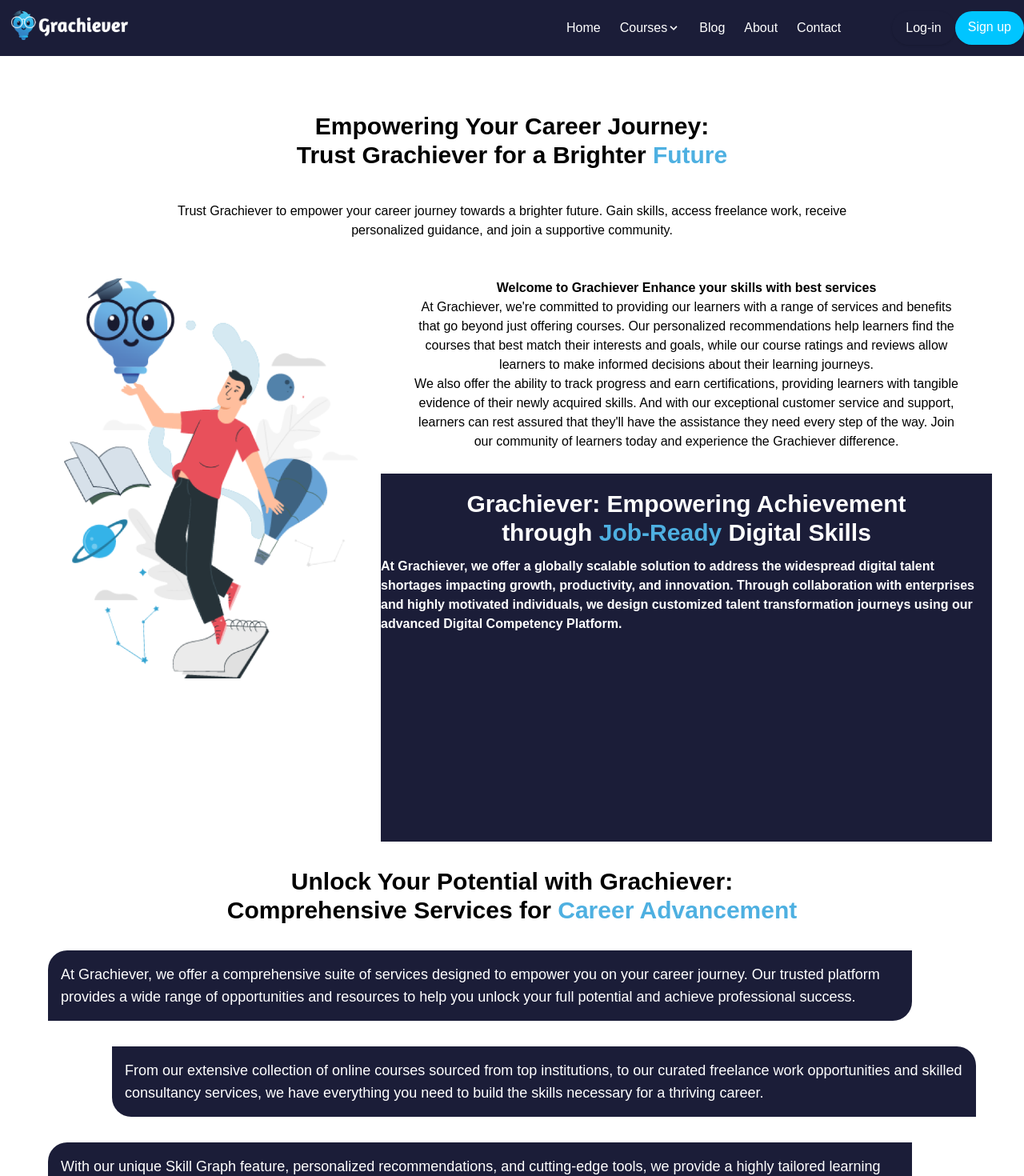
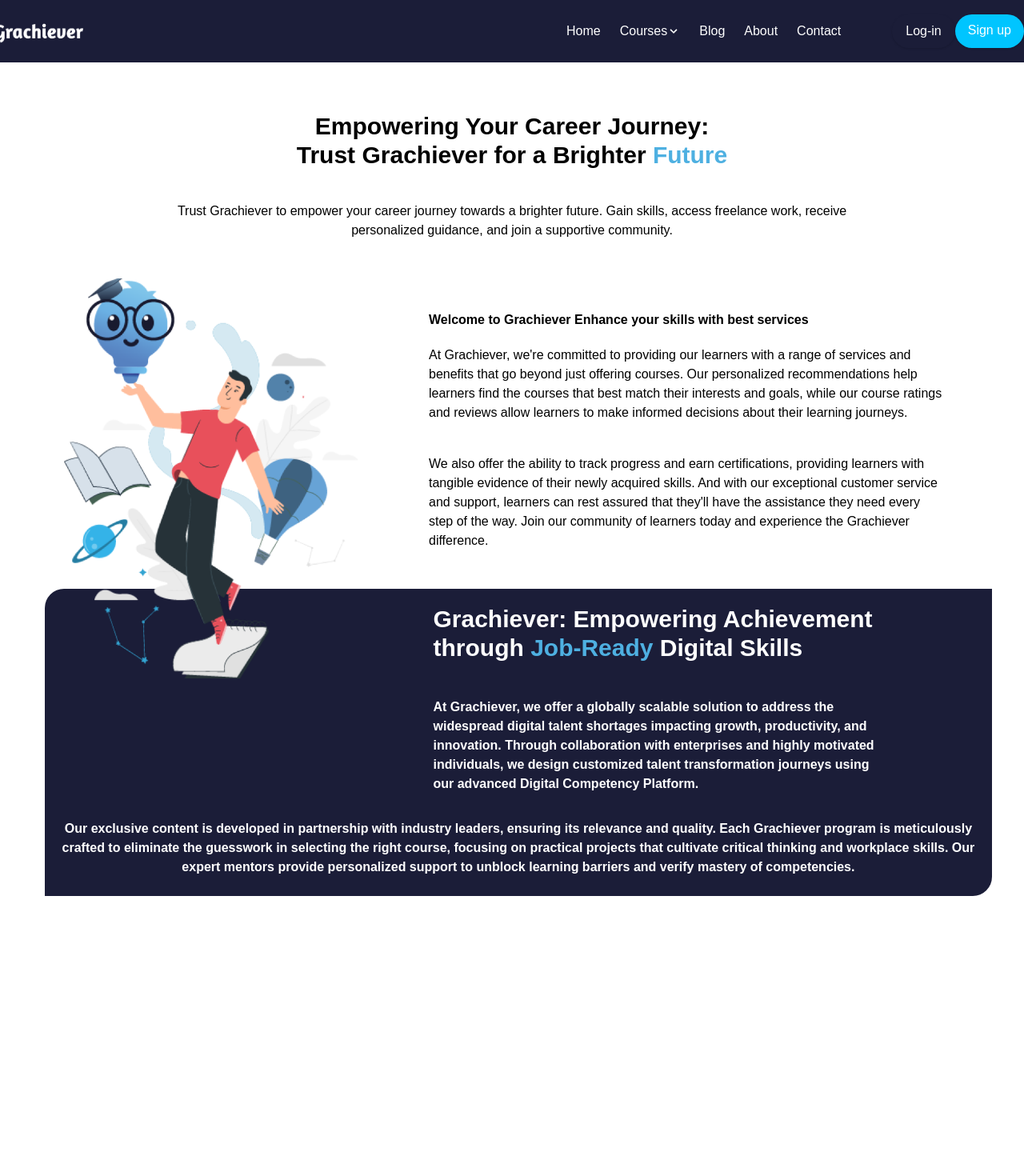
Before and after one commit to Ramnivas9753/Grachiever, a React (Create React App) app: page /about in a window 1280 px wide. Shown: the top 1470 px of the page at 80% size. Built offline with nearby package versions, Linux system fonts and the light colour scheme.

Commit message:
About page

```diff
--- a/src/Components/About.js
+++ b/src/Components/About.js
@@ -10,7 +10,7 @@ function About() {
   return (
     <section className="md:p-10 lg:p-10 mt-20">
 
-      <h1 className="text-3xl font-bold text-center p-3 mt-2">
+      <h1 className="text-2xl md:text-3xl font-bold text-center p-3 mt-2">
         Empowering Your Career Journey: <br />
         Trust Grachiever for a Brighter <span class="text-[#4eb0e1]">Future</span>
       </h1>
@@ -21,23 +21,28 @@ function About() {
 
 
       <section>
-      <div className=" grid-cols-1 md:grid-cols-1 lg:grid-cols-3 w-auto md:h-full grid grid-rows-3 grid-flow-col gap-7 mt-10 ml-10">
-        <div className=" md:h-full row-span-3 ...">
+      <div className=" grid-cols-1 md:grid-cols-1 lg:grid-cols-3 w-auto md:h-full grid grid-rows-3 grid-flow-col gap-7 mt-10 md:ml-10">
+        <div className=" h-auto row-span-3 ... z-20">
           <img src={image1} alt="" />
         </div>
-        <div className=" w-[10] md:h-full mx-10 text-center col-span-2 ..."> <p className="font-bold"> Welcome to Grachiever Enhance your skills with best services</p>
+        <div className=" md:h-full  md:mx-10 col-span-2 ... md:p-5 p-1">
+        <p className="font-bold mt-5"> Welcome to Grachiever Enhance your skills with best services</p>
 
-          <p> At Grachiever, we're committed to providing our learners with a range of services and benefits that go beyond just offering courses. Our personalized recommendations help learners find the courses that best match their interests and goals, while our course ratings and reviews allow learners to make informed decisions about their learning journeys.
-            <br />
+          <p className="mt-5"> At Grachiever, we're committed to providing our learners with a range of services and benefits that go beyond just offering courses. Our personalized recommendations help learners find the courses that best match their interests and goals, while our course ratings and reviews allow learners to make informed decisions about their learning journeys.
+            </p>
+            <p className="mt-10">
           We also offer the ability to track progress and earn certifications, providing learners with tangible evidence of their newly acquired skills. And with our exceptional customer service and support, learners can rest assured that they'll have the assistance they need every step of the way. Join our community of learners today and experience the Grachiever difference.
           </p>
           </div>
-        <div className="bg-[#1b1d38] row-span-2 col-span-2 ...">
-        <h1 className="text-white text-3xl font-bold text-center p-3 mt-2">
+        <div className="bg-[#1b1d38] md:-ml-[55%] h-auto md:w-auto md:h-96 row-span-2 md:col-span-2 ... rounded-br-3xl rounded-tl-3xl ">
+        <h1 className="text-white  md:text-3xl font-bold  p-3 mt-2 md:w-[50%] md:ml-[40%]">
         Grachiever: Empowering Achievement<br /> through <span class="text-[#4eb0e1]">Job-Ready</span> Digital Skills
       </h1>
-      <p className=" text-white font-bold">
+      <p className=" text-white font-bold  p-3 md:w-[50%] mt-5 md:ml-[40%]">
       At Grachiever, we offer a globally scalable solution to address the widespread digital talent shortages impacting growth, productivity, and innovation. Through collaboration with enterprises and highly motivated individuals, we design customized talent transformation journeys using our advanced Digital Competency Platform.
+      </p>
+      <p className="text-white font-semibold md:w-auto  p-5 md:ml-0  md:p-5  md:text-center">
+      Our exclusive content is developed in partnership with industry leaders, ensuring its relevance and quality. Each Grachiever program is meticulously crafted to eliminate the guesswork in selecting the right course, focusing on practical projects that cultivate critical thinking and workplace skills. Our expert mentors provide personalized support to unblock learning barriers and verify mastery of competencies.
       </p>
         </div>
       </div>
@@ -93,7 +98,7 @@ function About() {
  <PremierSection/>
 
 <section>
-  <div className="bg-[#1b1d38] p-5 text-center sm:text-2xl md:text-3xl lg:text-5xl text-white rounded-3xl ">
+  <div className="bg-[#1b1d38] p-5 text-center sm:text-2xl md:text-3xl lg:text-5xl text-white rounded-3xl m-1">
     <h1>Accelerate Your Skills Growth with <br/><span class="text-[#4eb0e1]">Grachiever's Services</span></h1>
   </div>
 </section>
@@ -104,20 +109,20 @@ function About() {
 <div className="flex justify-center ">
   <img src={education} alt="" />
 </div>
-<div className="bg-[#00C5FF] absolute top-7 left-60 sm:text-2xl md:text-3xl text-xs rounded-tl-3xl rounded-br-3xl p-3 font-bold text-center  shadow-[0_10px_10px_-5px_rgba(0,0,0,0.5)] w-max ">
+<div className="bg-[#00C5FF] absolute top-5 left-40 md:left-60 sm:text-2xl md:text-3xl text-xs rounded-tl-3xl rounded-br-3xl p-3 font-bold text-center  shadow-[0_10px_10px_-5px_rgba(0,0,0,0.5)] w-max ">
     <h2>Online Courses</h2>
 </div>
 <br></br>
-<div className="bg-[#F6D93D] absolute top-32 right-20 sm:text-2xl md:text-3xl text-xs rounded-tl-3xl rounded-br-3xl p-3 font-bold text-center  shadow-[0_10px_10px_-5px_rgba(0,0,0,0.5)]  w-max">
+<div className="bg-[#F6D93D] absolute top-5 md:top-32 md:right-20 sm:text-2xl md:text-3xl text-xs rounded-tl-3xl rounded-br-3xl p-3 font-bold text-center  shadow-[0_10px_10px_-5px_rgba(0,0,0,0.5)]  w-max">
     <h1>Skill Graph Feature</h1>
 </div>
 <div className="bg-[#00C5FF] absolute right-20 bottom-40 sm:text-2xl md:text-3xl text-xs rounded-tr-3xl rounded-bl-3xl p-3 font-bold text-center  shadow-[0_10px_10px_-5px_rgba(0,0,0,0.5)]  w-max">
     <h1>Skilled Consultancy Services</h1>
 </div>
-<div className="bg-[#F6D93D] absolute bottom-20 left-20 sm:text-2xl md:text-3xl text-xs rounded-tr-3xl rounded-bl-3xl p-3 font-bold text-center  shadow-[0_10px_10px_-5px_rgba(0,0,0,0.5)]  w-max">
+<div className="bg-[#F6D93D] absolute bottom-20 md:left-20 sm:text-2xl md:text-3xl text-xs rounded-tr-3xl rounded-bl-3xl p-3 font-bold text-center  shadow-[0_10px_10px_-5px_rgba(0,0,0,0.5)]  w-max">
     <h1>Tools & Resources</h1>
 </div>
-<div className="bg-[#F6D93D] absolute bottom-60 left-30  sm:text-2xl md:text-3xl text-xs rounded-tr-3xl rounded-bl-3xl p-3 font-bold text-center  shadow-[0_10px_10px_-5px_rgba(0,0,0,0.5)]  w-max">
+<div className="bg-[#F6D93D] absolute bottom-60 md:bottom-60 left-30  sm:text-2xl md:text-3xl text-xs rounded-tr-3xl rounded-bl-3xl p-3 font-bold text-center  shadow-[0_10px_10px_-5px_rgba(0,0,0,0.5)]  w-max">
     <h1>Freelance Work Opportunities</h1>
 </div>
   </div>
@@ -125,16 +130,16 @@ function About() {
 
 
 <section>
-  <div className=" relative bg-[#1b1d38] p-40  text-center sm:text-2xl md:text-3xl lg:text-5xl  text-white rounded-3xl">
-    <div className="bg-[#E0EBFF] absolute right-7 w-20 h-20 rounded-full"> &nbsp;</div>
+  <div className=" bg-[#1b1d38] p-10 md:p-40 text-center sm:text-2xl md:text-3xl lg:text-5xl  text-white rounded-3xl m-2">
+    {/* <div className="bg-[#E0EBFF] absolute right-7 w-20 h-20 rounded-full"> &nbsp;</div>
     <div className="bg-[#E0EBFF]  absolute bottom-10 left-70 w-20 h-20 rounded-full"> &nbsp;</div>
     <div className="bg-[#E0EBFF]  absolute top-4 right-80 w-20 h-20 rounded-full"> &nbsp;</div>
     <div className="bg-[#ffc9ae] absolute bottom-50 left-30 w-20 h-20 rounded-full"> &nbsp;</div>
     <div className="bg-[#ffc9ae] absolute top-50 left-70 w-20 h-20 rounded-full"> &nbsp;</div>
     <div className="bg-[#ffc9ae] absolute top-1 left-10 w-20 h-20 rounded-full"> &nbsp;</div>
-    <div className="bg-[#ffc9ae] absolute bottom-10 right-10 w-20 h-20 rounded-full"> &nbsp;</div>
-    <h1 className="sm:sx">Join Grachiever in revolutionizing talent <br/> transformation and redefining your <br/> career growth and success.</h1>
-  <button className="bg-[#349fcf] text-2xl hover:bg-white text-white hover:text-black border-2 font-bold border-[#349fcf] rounded-2xl px-5 py-2 ml-3 mt-10">Join For Free {">"} </button>
+    <div className="bg-[#ffc9ae] absolute bottom-10 right-10 w-20 h-20 rounded-full"> &nbsp;</div> */}
+    <h1 className="">Join Grachiever in revolutionizing talent transformation and redefining your career growth and success.</h1>
+  <button className="bg-[#349fcf] text-md md:text-xl hover:bg-white text-white hover:text-black border-2 font-bold border-[#349fcf] rounded-2xl px-5 py-2 text-center mt-10">Join For Free {">"} </button>
   </div>
 </section>
 
--- a/src/Components/Home.js
+++ b/src/Components/Home.js
@@ -503,7 +503,7 @@ function Home () {
   </div>
 </section>
 <div className='text-center mt-24'>
-    <Link to='BrowseAll'><button className="border-4 border-[#00c5ff] p-2 rounded-xl px-10 text-lg font-bold">See More.......</button></Link>
+    <Link to='BrowseAll'><button className="bg-[#349fcf] hover:bg-white text-white hover:text-black border-2 border-[#349fcf] p-2 rounded-xl px-10 text-lg font-bold">Browse All</button></Link>
 </div>
 
 {/* <!-- ....... popular and demand end ...... --> */}
--- a/src/Components/Navbar.js
+++ b/src/Components/Navbar.js
@@ -13,8 +13,8 @@ function Navbar() {
       {/* bg-[#FAF9F6] */}
           <div className="justify-between mx-auto lg:max-w-7xl md:items-center md:flex ">
               <div>
-                  <div className="flex items-center justify-between py-3 md:py-5 md:block">
-                      <Link to="/"><img src={grachieverlogo} className="w-24 sm:w-28 md:w-40 -mt-5 md:-mt-10" alt="Grachiever Logo" /></Link>
+                  <div className="flex items-center justify-between py-3 md:py-5 md:-ml-14 md:block">
+                      <Link to="/"><img src={grachieverlogo} className="w-24 sm:w-28 md:w-40 -mt-5 md:-mt-8" alt="Grachiever Logo" /></Link>
                       <div className="flex text-white text-sm hidden max-md:block">
                               <Link to="/login" className="px-2 py-1 text-center rounded-full shadow hover:text-blue-500 border border-white">Log-in</Link>
                               <Link to="/signup" className="px-2 py-1 text-center bg-[#349fcf] text-white rounded-full shadow hover:text-black">Sign up</Link>
```
Also changed, not shown: 1 other file (tests, documents, lock files or other folders).
